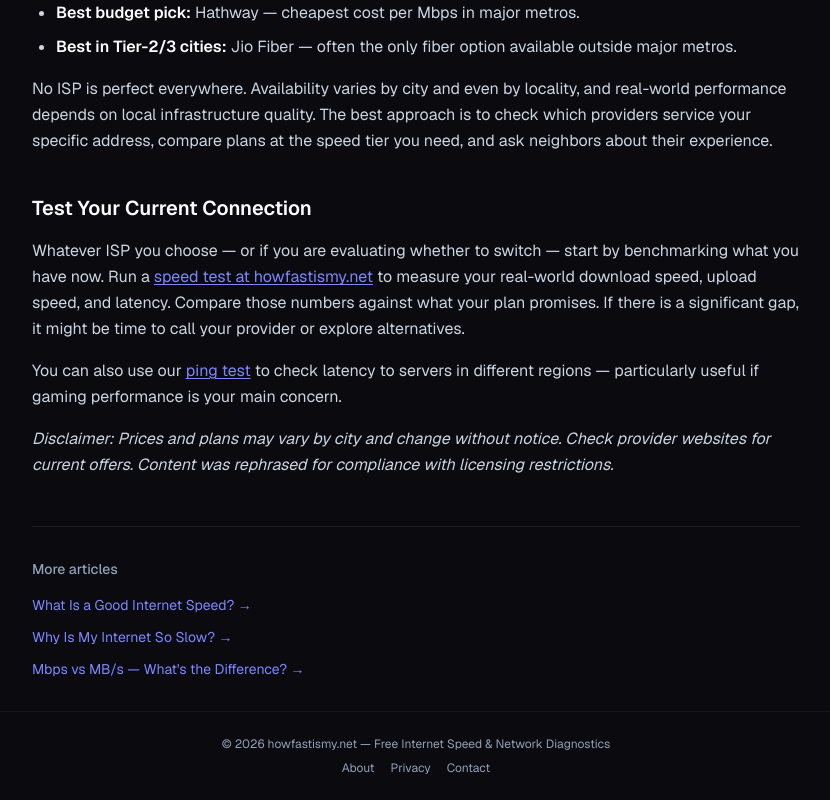
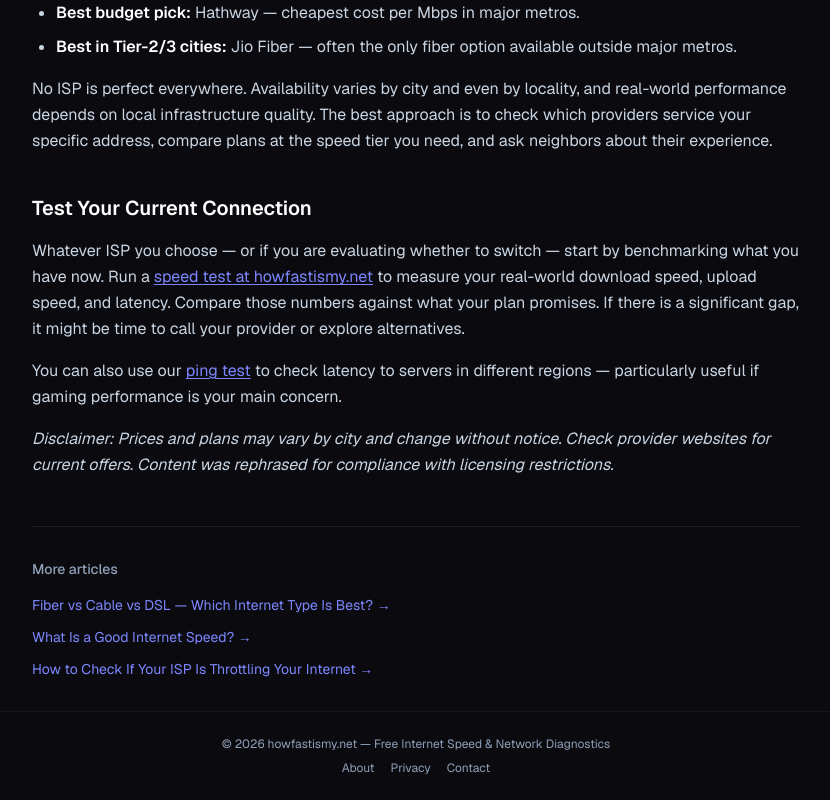
Before and after one commit to anee1993/speedtest, a Next.js app: page /blog/act-fibernet-vs-jio-fiber-vs-airtel-vs-hathway in a window 1280 px wide. Shown: the part 3951-4751 px from the top of the page, without its empty margins (224-1054 px from the left). Built offline with nearby package versions, Linux system fonts and the light colour scheme.

Commit message:
Phase 4-6: verify share safety, version history schema + individual delete + privacy note, contextual internal linking with cluster map

```diff
--- a/app/_components/SpeedTest.tsx
+++ b/app/_components/SpeedTest.tsx
@@ -197,13 +197,32 @@ interface HistoryEntry {
   score: number;
 }
 
+interface VersionedHistory {
+  version: number;
+  tests: HistoryEntry[];
+}
+
 const HISTORY_KEY = "speedtest_history";
 const MAX_HISTORY = 10;
+const HISTORY_VERSION = 1;
 
 function loadHistory(): HistoryEntry[] {
   try {
     const raw = localStorage.getItem(HISTORY_KEY);
-    return raw ? JSON.parse(raw) : [];
+    if (!raw) return [];
+    const parsed = JSON.parse(raw);
+    // Versioned format
+    if (parsed && typeof parsed === "object" && "version" in parsed && Array.isArray(parsed.tests)) {
+      return parsed.tests;
+    }
+    // Legacy format: plain array — migrate it
+    if (Array.isArray(parsed)) {
+      const migrated: VersionedHistory = { version: HISTORY_VERSION, tests: parsed };
+      localStorage.setItem(HISTORY_KEY, JSON.stringify(migrated));
+      return parsed;
+    }
+    // Corrupt data
+    return [];
   } catch { return []; }
 }
 
@@ -211,7 +230,8 @@ function saveToHistory(entry: HistoryEntry) {
   const hist = loadHistory();
   hist.unshift(entry);
   if (hist.length > MAX_HISTORY) hist.length = MAX_HISTORY;
-  localStorage.setItem(HISTORY_KEY, JSON.stringify(hist));
+  const versioned: VersionedHistory = { version: HISTORY_VERSION, tests: hist };
+  localStorage.setItem(HISTORY_KEY, JSON.stringify(versioned));
   return hist;
 }
 
@@ -771,8 +791,21 @@ export default function SpeedTest() {
                 <span className="text-slate-400">
                   {new Date(h.date).toLocaleDateString(undefined, { month: 'short', day: 'numeric', hour: '2-digit', minute: '2-digit' })}
                 </span>
-                <span className="text-slate-300">
-                  ↓{h.dl} ↑{h.ul} <span className="text-slate-400">| {h.ping}ms | {h.score}/100</span>
+                <span className="text-slate-300 flex items-center gap-2">
+                  <span>↓{h.dl} ↑{h.ul} <span className="text-slate-400">| {h.ping}ms | {h.score}/100</span></span>
+                  <button
+                    onClick={() => {
+                      const updated = history.filter((_, idx) => idx !== i);
+                      const versioned: { version: number; tests: HistoryEntry[] } = { version: 1, tests: updated };
+                      localStorage.setItem(HISTORY_KEY, JSON.stringify(versioned));
+                      setHistory(updated);
+                    }}
+                    className="text-slate-500 hover:text-red-400 transition ml-1"
+                    title="Delete this entry"
+                    aria-label="Delete this history entry"
+                  >
+                    ✕
+                  </button>
                 </span>
               </div>
             ))}
@@ -786,6 +819,10 @@ export default function SpeedTest() {
               Clear history
             </button>
           )}
+
+          <p className="mt-3 text-[0.6rem] text-slate-500 leading-relaxed">
+            Test history is stored only on this device and is never transmitted to our servers.
+          </p>
         </div>
       )}
     </div>
--- a/app/blog/[slug]/page.tsx
+++ b/app/blog/[slug]/page.tsx
@@ -109,10 +109,12 @@ export default async function BlogPost({
           More articles
         </h3>
         <div className="flex flex-col gap-3">
-          {posts
-            .filter((p) => p.slug !== post.slug)
-            .slice(0, 3)
-            .map((p) => (
+          {(post.relatedSlugs
+            ? post.relatedSlugs
+                .map((s) => posts.find((p) => p.slug === s))
+                .filter((p): p is typeof posts[number] => !!p)
+            : posts.filter((p) => p.slug !== post.slug).slice(0, 3)
+          ).map((p) => (
               <Link
                 key={p.slug}
                 href={`/blog/${p.slug}`}
--- a/app/blog/_lib/posts.ts
+++ b/app/blog/_lib/posts.ts
@@ -4,6 +4,7 @@ export interface BlogPost {
   description: string;
   date: string;
   content: string;
+  relatedSlugs?: string[];
 }
 
 export const posts: BlogPost[] = [
@@ -13,6 +14,7 @@ export const posts: BlogPost[] = [
     description:
       "Find out what internet speed you actually need for streaming, gaming, video calls, and working from home. Includes recommended speeds per activity.",
     date: "2026-07-06",
+    relatedSlugs: ["mbps-vs-mbs", "is-100-mbps-enough-for-family", "why-is-my-internet-slow"],
     content: `
 <h2>What Counts as a "Good" Internet Speed?</h2>
 <p>Internet speed requirements depend entirely on what you do online. A solo web browser needs far less bandwidth than a household of four streaming 4K video simultaneously. The key metric is <strong>download speed</strong>, measured in Megabits per second (Mbps), though upload speed and latency matter too.</p>
@@ -67,6 +69,7 @@ export const posts: BlogPost[] = [
     description:
       "Diagnose common causes of slow internet including WiFi interference, ISP throttling, outdated routers, and peak-hour congestion. Practical troubleshooting steps included.",
     date: "2026-07-06",
+    relatedSlugs: ["test-wifi-speed-on-phone", "is-my-isp-throttling-me", "good-internet-speed"],
     content: `
 <h2>Slow Internet Is Frustrating — But Usually Fixable</h2>
 <p>Few things are more annoying than watching a loading spinner when you are trying to work, stream, or game. Slow internet has many possible causes, and most of them are within your control. The first step is measuring your actual speed with a <a href="https://howfastismy.net">quick speed test</a> so you know where you stand.</p>
@@ -124,6 +127,7 @@ export const posts: BlogPost[] = [
     description:
       "Understand the difference between Megabits per second (Mbps) and Megabytes per second (MB/s), why ISPs use Mbps, and how to convert between them.",
     date: "2026-07-06",
+    relatedSlugs: ["good-internet-speed", "why-is-my-upload-speed-so-slow", "is-100-mbps-enough-for-family"],
     content: `
 <h2>Why Internet Speeds Are Confusing</h2>
 <p>You pay for "100 Mbps" internet, but when you download a file, your browser shows 12 MB/s. Did you get ripped off? Not at all — those are two different units measuring the same thing. Understanding the difference between <strong>Megabits per second (Mbps)</strong> and <strong>Megabytes per second (MB/s)</strong> clears up a lot of confusion.</p>
@@ -202,6 +206,7 @@ export const posts: BlogPost[] = [
     description:
       "Learn what ping (latency) means, how it works, what affects it, and what constitutes good vs bad ping for gaming, video calls, and browsing.",
     date: "2026-07-06",
+    relatedSlugs: ["what-is-jitter", "fix-high-ping-pc", "ethernet-vs-wifi-gaming"],
     content: `
 <h2>Ping Explained Simply</h2>
 <p><strong>Ping</strong> measures the time it takes for a small packet of data to travel from your device to a server and back. It is measured in milliseconds (ms) and is also called <strong>latency</strong>. A lower ping means a more responsive connection.</p>
@@ -280,6 +285,7 @@ export const posts: BlogPost[] = [
     description:
       "Find out if 30 Mbps is fast enough for online gaming across FPS, MMO, and battle royale games. Learn why ping matters more than speed and what to look for.",
     date: "2026-07-06",
+    relatedSlugs: ["what-is-ping", "ethernet-vs-wifi-gaming", "fix-high-ping-pc"],
     content: `
 <h2>The Short Answer: Yes, 30 Mbps Is Enough for Playing Online Games</h2>
 <p>If you have a 30 Mbps connection, you have more than enough bandwidth for online gaming. Most games use between 20 and 80 KB/s (yes, kilobytes) of bandwidth during active play. That is a tiny fraction of your available speed. The real factors that determine your gaming experience are <strong>ping</strong> (latency) and <strong>packet loss</strong>, not raw download speed.</p>
@@ -355,6 +361,7 @@ export const posts: BlogPost[] = [
     description:
       "Learn how to accurately test your WiFi speed on iPhone and Android. Covers browser-based tests, apps, tips for reliable results, and troubleshooting slow WiFi on mobile.",
     date: "2026-07-06",
+    relatedSlugs: ["why-is-my-internet-slow", "ethernet-vs-wifi-gaming", "good-internet-speed"],
     content: `
 <h2>Why Test WiFi Speed on Your Phone?</h2>
 <p>Your phone is probably the device you use most on WiFi. If websites load slowly, videos buffer, or video calls drop quality on your mobile device, the first step is measuring what speed you are actually getting. Testing on your phone specifically — rather than a desktop — tells you what your wireless experience is like where you typically use the device.</p>
@@ -441,6 +448,7 @@ export const posts: BlogPost[] = [
     description:
       "Understand what jitter means for your internet connection, how it differs from ping, what causes it, and practical steps to reduce it for smoother gaming and video calls.",
     date: "2026-07-06",
+    relatedSlugs: ["what-is-ping", "fix-high-ping-pc", "ethernet-vs-wifi-gaming"],
     content: `
 <h2>Jitter Defined: The Inconsistency in Your Connection</h2>
 <p><strong>Jitter</strong> is the variation in time between data packets arriving at your device. In simpler terms: if your ping is normally 30 ms but sometimes jumps to 80 ms and drops to 10 ms, that fluctuation is jitter. It measures how consistent (or inconsistent) your connection timing is.</p>
@@ -538,6 +546,7 @@ export const posts: BlogPost[] = [
     description:
       "Compare fiber, cable, and DSL internet connections. Covers speed, latency, reliability, pricing, and which type works best for different use cases.",
     date: "2026-07-06",
+    relatedSlugs: ["act-fibernet-vs-jio-fiber-vs-airtel-vs-hathway", "good-internet-speed", "why-is-my-internet-slow"],
     content: `
 <h2>Three Technologies, Very Different Experiences</h2>
 <p>Not all internet connections are created equal. Fiber, cable, and DSL use fundamentally different technologies to deliver data to your home, and those differences affect speed, latency, reliability, and price. Understanding what each offers helps you choose the right connection — or understand why your current one behaves the way it does.</p>
@@ -662,6 +671,7 @@ export const posts: BlogPost[] = [
     description:
       "Struggling with game lag? Learn how to fix high ping on your PC with easy, step-by-step optimization steps to lower latency and stop stuttering.",
     date: "2026-07-06",
+    relatedSlugs: ["what-is-ping", "what-is-jitter", "ethernet-vs-wifi-gaming"],
     content: `
 <h2>Why Is Your Ping So High?</h2>
 <p>You are in a firefight, you have the perfect shot lined up, and then — rubber-band. Your character teleports back two steps. The kill that should have been yours registers for the other player instead. High ping ruins online gaming more than any other single factor.</p>
@@ -808,6 +818,7 @@ export const posts: BlogPost[] = [
     description:
       "Discover why your upload speed is much slower than download, common causes of slow uploads, and practical steps to fix it.",
     date: "2026-07-12",
+    relatedSlugs: ["mbps-vs-mbs", "is-my-isp-throttling-me", "good-internet-speed"],
     content: `
 <h2>Why Is My Upload Speed So Much Slower Than Download?</h2>
 <p>If you have ever tried to upload a large video, share files to the cloud, or stream yourself on Twitch, you have probably noticed something frustrating: your upload speed is a fraction of your download speed. You are not imagining it, and it is not a glitch. For most internet connections, this asymmetry is by design.</p>
@@ -886,6 +897,7 @@ export const posts: BlogPost[] = [
     description:
       "Learn the signs of ISP throttling, how to test for it, and what you can do about it. Includes step-by-step detection methods.",
     date: "2026-07-12",
+    relatedSlugs: ["why-is-my-internet-slow", "why-is-my-upload-speed-so-slow", "good-internet-speed"],
     content: `
 <h2>What Is ISP Throttling?</h2>
 <p>ISP throttling is when your Internet Service Provider intentionally slows down your connection. They might reduce speeds for specific activities (like streaming or torrenting), during certain times of day, or after you hit a data usage threshold. It is a real practice, and it is more common than most people think.</p>
@@ -975,6 +987,7 @@ export const posts: BlogPost[] = [
     description:
       "Find out if a 100 Mbps internet plan can handle 4 people streaming, gaming, and working from home simultaneously.",
     date: "2026-07-12",
+    relatedSlugs: ["good-internet-speed", "how-to-reduce-buffering-netflix", "mbps-vs-mbs"],
     content: `
 <h2>The Quick Answer</h2>
 <p>For most families of four, 100 Mbps is enough — but just barely. It works well if your household has moderate usage patterns. But if multiple people are streaming 4K, gaming online, and on video calls simultaneously, you will start hitting the ceiling. Let's break down the math and real-world scenarios.</p>
@@ -1080,6 +1093,7 @@ export const posts: BlogPost[] = [
     description:
       "Stop Netflix buffering with these practical fixes. From checking your speed to optimizing your WiFi, get back to smooth streaming.",
     date: "2026-07-12",
+    relatedSlugs: ["is-100-mbps-enough-for-family", "why-is-my-internet-slow", "is-my-isp-throttling-me"],
     content: `
 <h2>Why Does Netflix Buffer?</h2>
 <p>Buffering happens when Netflix cannot download video data fast enough to keep up with playback. The spinning circle appears while your device waits for the next chunk of video to arrive. The most common cause is insufficient bandwidth, but there are many other factors that can interrupt smooth streaming even on a fast connection.</p>
@@ -1169,6 +1183,7 @@ export const posts: BlogPost[] = [
     description:
       "Compare Ethernet and WiFi for online gaming. See real latency differences, when WiFi is good enough, and when you need a cable.",
     date: "2026-07-12",
+    relatedSlugs: ["what-is-ping", "what-is-jitter", "is-30-mbps-good-for-gaming"],
     content: `
 <h2>The Short Answer: Yes, the Cable Matters</h2>
 <p>For competitive online gaming, Ethernet provides a measurable advantage over WiFi. The difference is not about download speed — it is about latency consistency, jitter reduction, and packet loss elimination. If you play ranked matches in fast-paced games, a wired connection makes a noticeable difference. For casual gaming, WiFi is usually fine.</p>
@@ -1267,6 +1282,7 @@ export const posts: BlogPost[] = [
     description:
       "Compare India's top fiber broadband providers — ACT Fibernet, Jio Fiber, Airtel Xstream, and Hathway — on speed, pricing, coverage, reliability, and OTT bundles.",
     date: "2026-07-12",
+    relatedSlugs: ["fiber-vs-cable-vs-dsl", "good-internet-speed", "is-my-isp-throttling-me"],
     content: `
 <h2>Choosing the Right Broadband Provider in India</h2>
 <p>India's fiber broadband market has exploded with options, and picking the right ISP can feel overwhelming. Whether you work from home, game competitively, stream 4K content, or just need reliable internet for the family, the choice between ACT Fibernet, Jio Fiber, Airtel Xstream Fiber, and Hathway comes down to what matters most to you: coverage, speed consistency, price, or bundled extras.</p>
```
